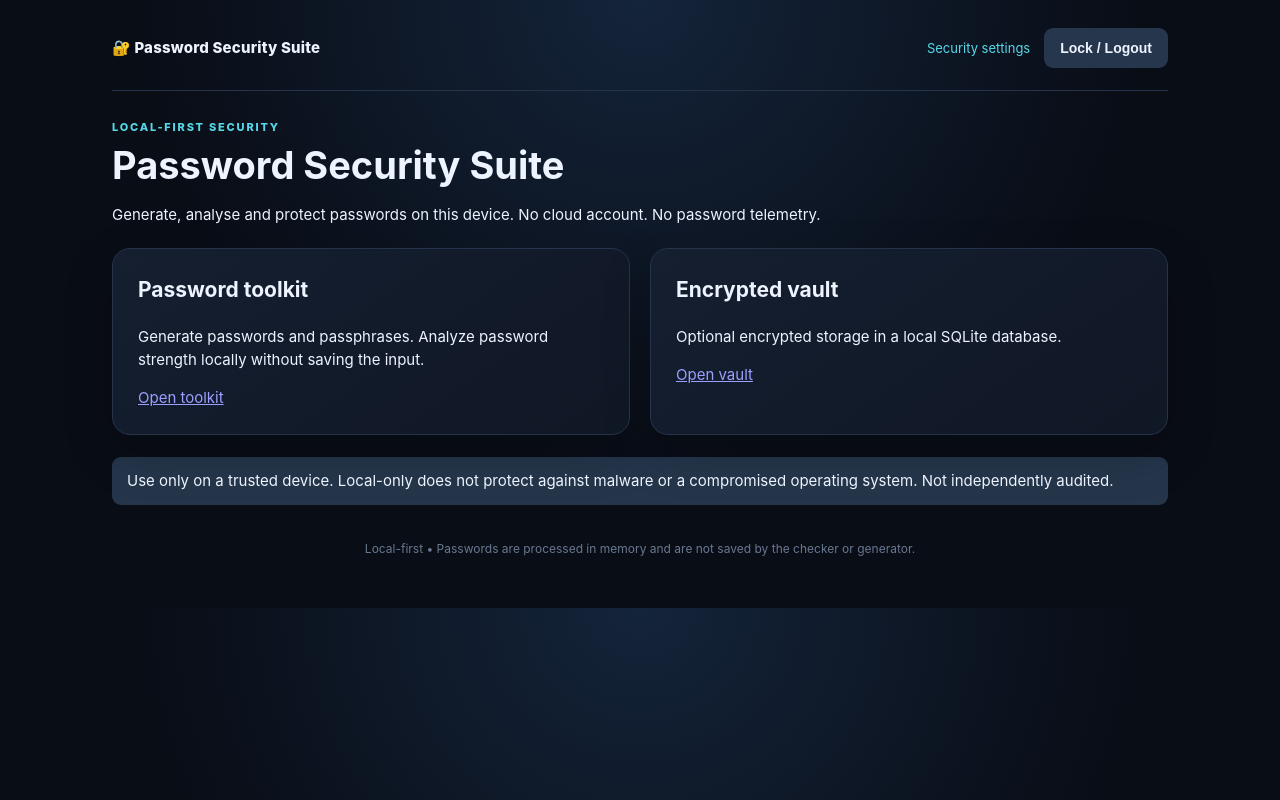
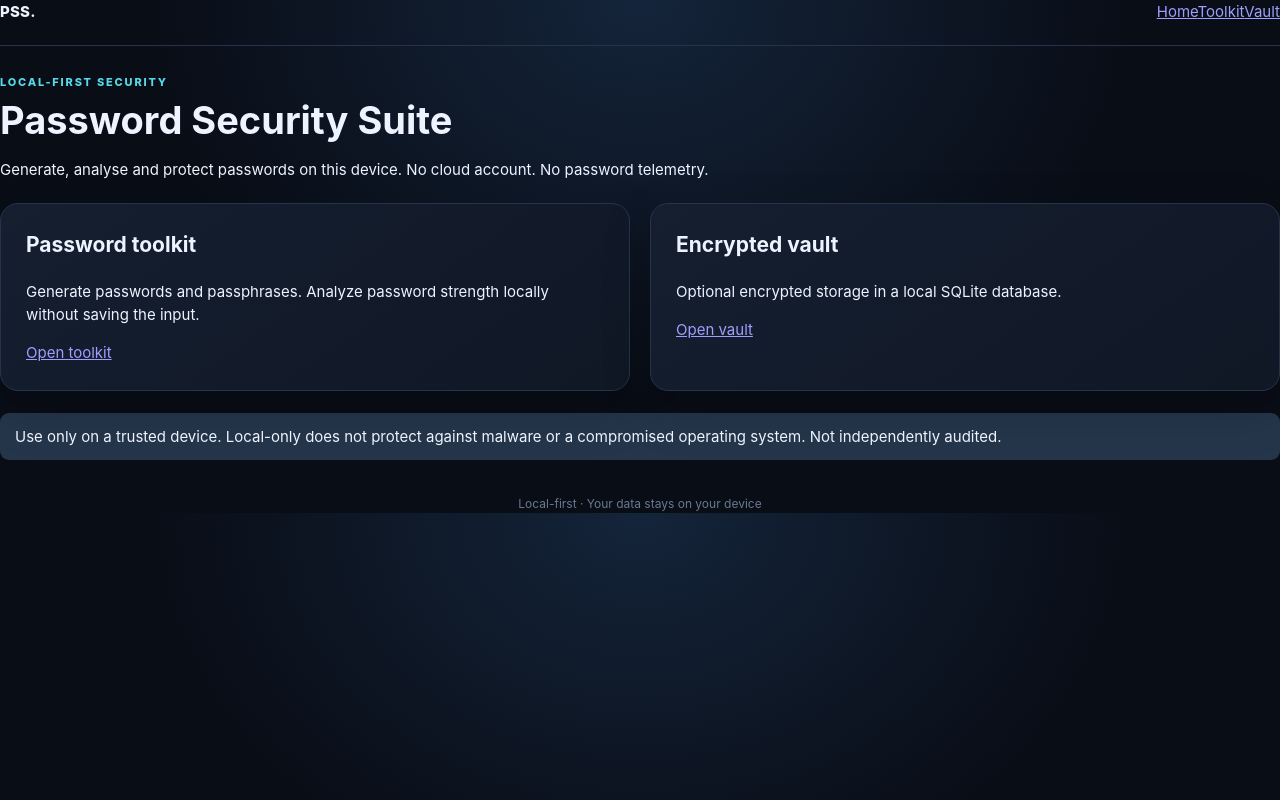
Before and after one commit to shaikhumaid1/Password-security-suite, a Flask app: page / in a window 1280 px wide. Run offline with Flask 3, Linux system fonts and the light colour scheme; the visitor is signed in with stand-in values (Sample User, id 1); data that the repository does not hold is empty; some libraries are stand-ins or nearby versions.

Commit message:
Build local-first Password Security Suite v2

```diff
--- a/templates/base.html
+++ b/templates/base.html
@@ -1,29 +1 @@
-<!doctype html>
-<html lang="en">
-<head>
-  <meta charset="utf-8">
-  <meta name="viewport" content="width=device-width, initial-scale=1">
-  <title>{% block title %}Password Security Suite{% endblock %}</title>
-  <link rel="stylesheet" href="{{ url_for('static', filename='style.css') }}">
-</head>
-<body>
-  <main class="shell">
-    <header class="topbar">
-      <a class="brand" href="/">🔐 Password Security Suite</a>
-      {% if session.get('authenticated') %}
-      <nav class="top-actions">
-        <a class="nav-link" href="{{ url_for('security_settings') }}">Security settings</a>
-        <form method="post" action="{{ url_for('logout') }}"><button class="ghost" type="submit">Lock / Logout</button></form>
-      </nav>
-      {% endif %}
-    </header>
-    {% with messages = get_flashed_messages(with_categories=true) %}
-      {% if messages %}{% for category, message in messages %}
-        <div class="notice {{ category }}">{{ message }}</div>
-      {% endfor %}{% endif %}
-    {% endwith %}
-    {% block content %}{% endblock %}
-    <footer>Local-first • Passwords are processed in memory and are not saved by the checker or generator.</footer>
-  </main>
-</body>
-</html>
+<!doctype html><html lang='en'><head><meta charset='utf-8'><meta name='viewport' content='width=device-width,initial-scale=1'><title>Password Security Suite</title><link rel='stylesheet' href='{{ url_for("static",filename="style.css") }}'></head><body><header class='topbar'><a class='brand' href='{{ url_for("home") }}'>PSS<span>.</span></a><nav><a href='{{ url_for("home") }}'>Home</a><a href='{{ url_for("toolkit") }}'>Toolkit</a><a href='{{ url_for("vault_page") }}'>Vault</a></nav></header><main class='container'>{% with messages=get_flashed_messages(with_categories=true) %}{% for category,message in messages %}<div class='flash {{ category }}'>{{ message }}</div>{% endfor %}{% endwith %}{% block content %}{% endblock %}</main><footer>Local-first · Your data stays on your device</footer></body></html>
```
